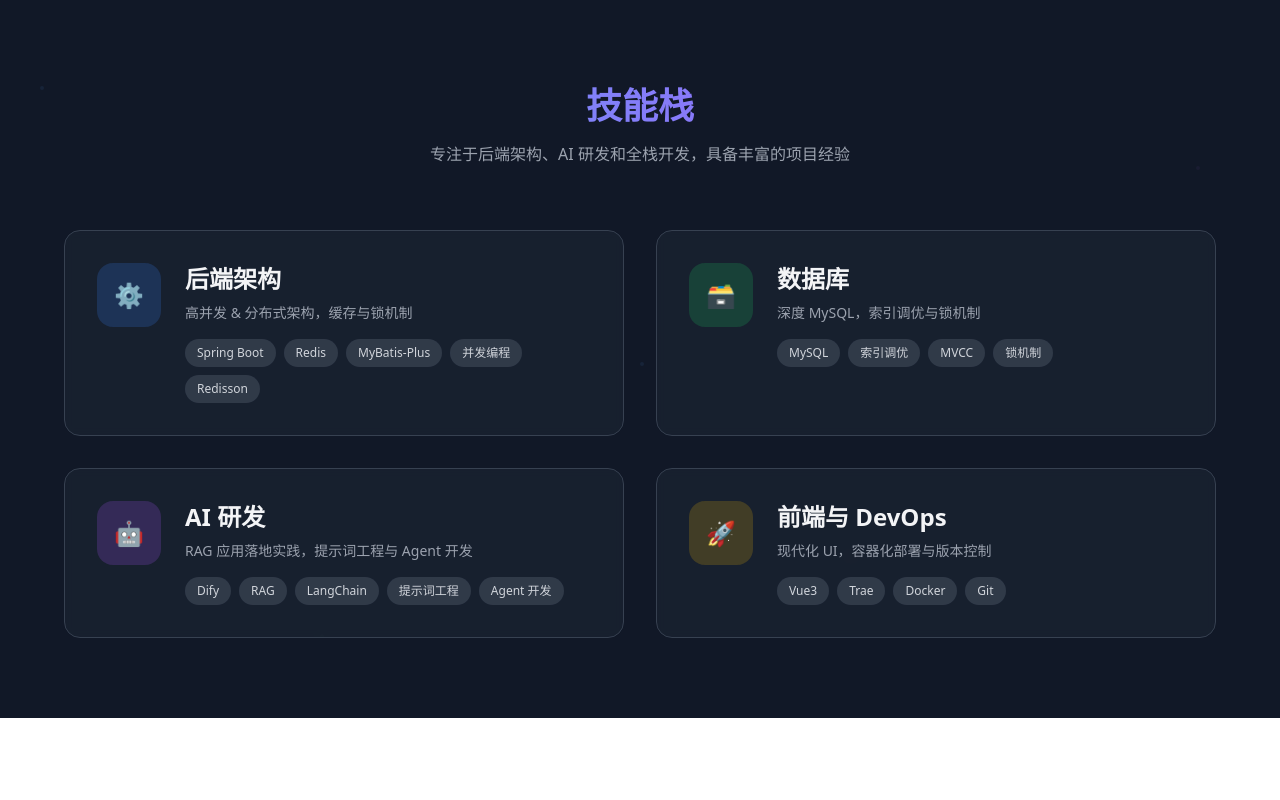
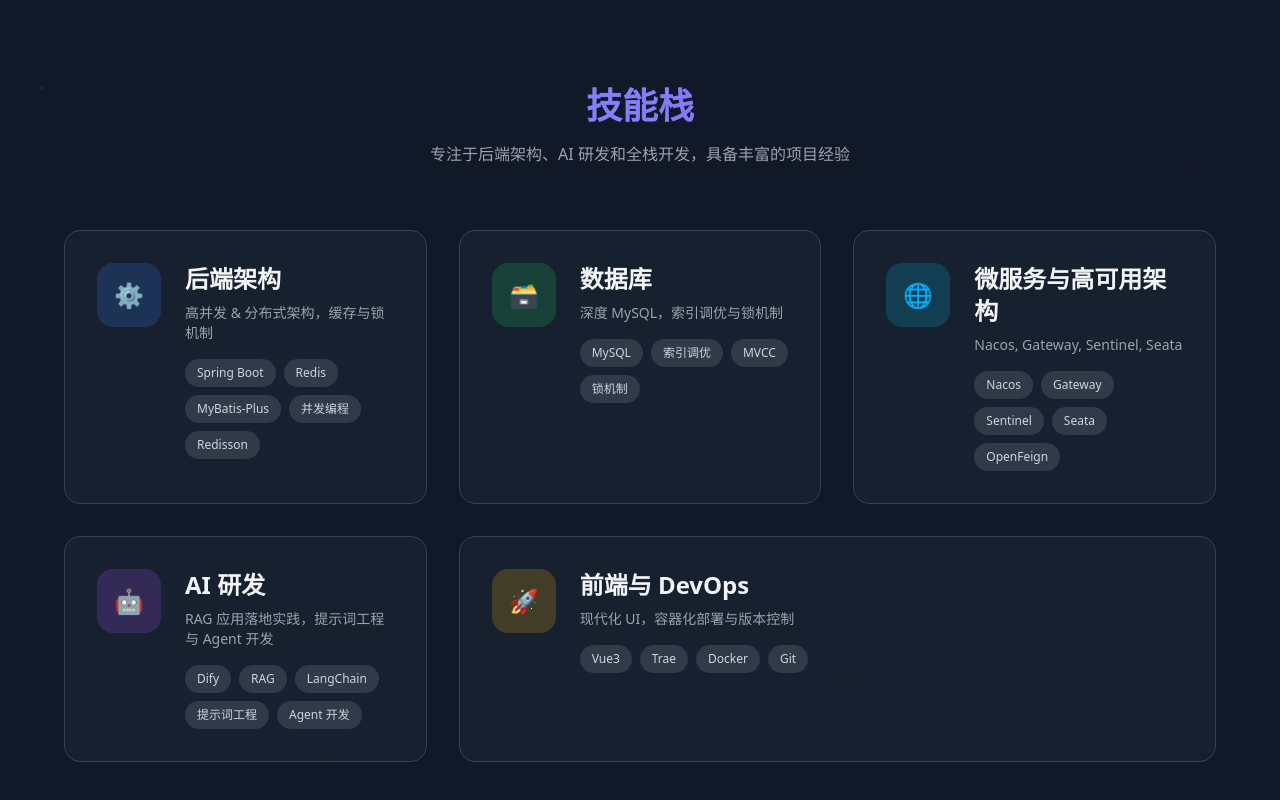
Before and after one commit to citen-xx/person-web-introduction, a Vue app: page / in a window 1280 px wide. Shown: the part 554-1354 px from the top of the page. Before the commit the page ends 1272 px from the top, so only its background shows below. Built offline with nearby package versions, Linux system fonts and the light colour scheme.

Commit message:
真-最后版本5

```diff
--- a/src/views/Home.vue
+++ b/src/views/Home.vue
@@ -78,7 +78,7 @@
           </p>
         </div>
 
-        <div class="grid grid-cols-1 md:grid-cols-2 gap-8">
+        <div class="grid grid-cols-1 md:grid-cols-2 lg:grid-cols-3 gap-8">
           <!-- 后端架构 -->
           <div class="bg-gray-800/50 backdrop-blur-sm rounded-2xl p-8 border border-gray-700 hover:border-blue-500 transition-all duration-300 hover:shadow-lg hover:shadow-blue-500/20 group relative overflow-hidden">
             <!-- 背景光效 -->
@@ -150,6 +150,43 @@
             </div>
           </div>
 
+          <!-- 微服务与高可用架构 -->
+          <div class="bg-gray-800/50 backdrop-blur-sm rounded-2xl p-8 border border-gray-700 hover:border-cyan-500 transition-all duration-300 hover:shadow-lg hover:shadow-cyan-500/20 group relative overflow-hidden">
+            <!-- 背景光效 -->
+            <div class="absolute inset-0 bg-gradient-to-br from-cyan-500/5 to-blue-500/5 opacity-0 group-hover:opacity-100 transition-opacity duration-500"></div>
+
+            <div class="flex items-start gap-6">
+              <div class="w-16 h-16 bg-cyan-500/20 rounded-2xl flex items-center justify-center flex-shrink-0 group-hover:scale-110 transition-transform duration-300">
+                <span class="text-cyan-400 text-2xl">🌐</span>
+              </div>
+              <div class="flex-1">
+                <h3 class="text-2xl font-semibold mb-2 group-hover:text-cyan-400 transition-colors duration-300">
+                  微服务与高可用架构
+                </h3>
+                <p class="text-gray-400 mb-4 text-sm">
+                  Nacos, Gateway, Sentinel, Seata
+                </p>
+                <div class="flex flex-wrap gap-2">
+                  <div class="bg-gray-700/80 hover:bg-cyan-900/50 text-gray-300 hover:text-cyan-300 text-xs font-medium px-3 py-1.5 rounded-full transition-all duration-300 group-hover:scale-105 hover:shadow hover:shadow-cyan-500/20">
+                    Nacos
+                  </div>
+                  <div class="bg-gray-700/80 hover:bg-cyan-900/50 text-gray-300 hover:text-cyan-300 text-xs font-medium px-3 py-1.5 rounded-full transition-all duration-300 group-hover:scale-105 hover:shadow hover:shadow-cyan-500/20">
+                    Gateway
+                  </div>
+                  <div class="bg-gray-700/80 hover:bg-cyan-900/50 text-gray-300 hover:text-cyan-300 text-xs font-medium px-3 py-1.5 rounded-full transition-all duration-300 group-hover:scale-105 hover:shadow hover:shadow-cyan-500/20">
+                    Sentinel
+                  </div>
+                  <div class="bg-gray-700/80 hover:bg-cyan-900/50 text-gray-300 hover:text-cyan-300 text-xs font-medium px-3 py-1.5 rounded-full transition-all duration-300 group-hover:scale-105 hover:shadow hover:shadow-cyan-500/20">
+                    Seata
+                  </div>
+                  <div class="bg-gray-700/80 hover:bg-cyan-900/50 text-gray-300 hover:text-cyan-300 text-xs font-medium px-3 py-1.5 rounded-full transition-all duration-300 group-hover:scale-105 hover:shadow hover:shadow-cyan-500/20">
+                    OpenFeign
+                  </div>
+                </div>
+              </div>
+            </div>
+          </div>
+
           <!-- AI 研发 -->
           <div class="bg-gray-800/50 backdrop-blur-sm rounded-2xl p-8 border border-gray-700 hover:border-purple-500 transition-all duration-300 hover:shadow-lg hover:shadow-purple-500/20 group relative overflow-hidden">
             <!-- 背景光效 -->
@@ -188,7 +225,7 @@
           </div>
 
           <!-- 前端与 DevOps -->
-          <div class="bg-gray-800/50 backdrop-blur-sm rounded-2xl p-8 border border-gray-700 hover:border-yellow-500 transition-all duration-300 hover:shadow-lg hover:shadow-yellow-500/20 group relative overflow-hidden">
+          <div class="bg-gray-800/50 backdrop-blur-sm rounded-2xl p-8 border border-gray-700 hover:border-yellow-500 transition-all duration-300 hover:shadow-lg hover:shadow-yellow-500/20 group relative overflow-hidden lg:col-span-2">
             <!-- 背景光效 -->
             <div class="absolute inset-0 bg-gradient-to-br from-yellow-500/5 to-orange-500/5 opacity-0 group-hover:opacity-100 transition-opacity duration-500"></div>
 
--- a/src/views/ProjectDetail.vue
+++ b/src/views/ProjectDetail.vue
@@ -89,58 +89,53 @@
 
           <div v-else-if="projectId === 'order-system'">
             <h2>项目背景</h2>
-            <p>针对高校午间就餐高峰期出现的高并发抢单、系统卡顿、套餐超卖等痛点，将传统的单体点餐系统重构为具备高可用、高并发承载能力的交易与履约中台。系统支持 thousands QPS 的并发请求，保障了师生在就餐高峰期的顺畅点餐体验。</p>
+            <p>针对高校午间就餐高峰期出现的高并发抢单、系统卡顿等痛点，将传统的单体点餐系统解耦重构为具备高可用、高并发承载能力的微服务交易与履约中台。</p>
 
             <h2>核心亮点</h2>
             <ul>
-              <li><strong>Redisson 乐观锁防超卖</strong>：彻底杜绝极端并发下的库存超卖惨剧</li>
-              <li><strong>RabbitMQ 死信延迟队列</strong>：优雅处理超时订单，提升系统吞吐量</li>
-              <li><strong>策略模式重构</strong>：消除 if-else 屎山代码，提升系统可扩展性</li>
-              <li><strong>AOP 切面幂等性保障</strong>：防止网络抖动导致的重复订单</li>
+              <li><strong>Nacos + Gateway 动态路由</strong>：实现服务动态注册与配置发现，会话拦截与 JWT Token 解析前置</li>
+              <li><strong>Sentinel 限流熔断</strong>：基于 QPS 的滑动窗口限流，配置熔断降级策略防止服务雪崩</li>
+              <li><strong>Seata 分布式事务</strong>：AT 模式保障跨库事务最终一致性</li>
+              <li><strong>RabbitMQ 延迟队列</strong>：实现超时订单优雅履约与库存回滚</li>
             </ul>
 
             <h2>架构设计与技术栈</h2>
             <ul>
-              <li>核心框架: Spring Boot, MyBatis-Plus</li>
-              <li>并发与缓存: Redis, Redisson, Spring Cache, 线程池</li>
-              <li>消息与通信: RabbitMQ (延迟队列), WebSocket, JWT</li>
+              <li>微服务生态: Spring Cloud Alibaba (Nacos, Gateway, Sentinel, Seata), OpenFeign</li>
+              <li>核心框架与中间件: Spring Boot, Redis, RabbitMQ, MyBatis-Plus</li>
             </ul>
 
             <h2>技术实现细节</h2>
-            <h3>1. Redisson 乐观锁防超卖实现</h3>
-            <p>在秒杀或特价套餐抢购场景下，传统的 JVM 锁（如 synchronized）在分布式环境下形同虚设：</p>
+            <h3>1. 微服务解耦与无状态鉴权 (Gateway + Nacos)</h3>
+            <p>彻底摒弃单体架构耦合，拆分为订单、商品、用户等独立微服务：</p>
             <ul>
-              <li>采用 Redisson 分布式锁作为第一道防线拦截横向并发</li>
-              <li>在 MySQL 扣减库存时兜底引入乐观锁（版本号 version 机制）</li>
-              <li>彻底杜绝了 ABA 问题与极端并发下的库存超卖（负库存）惨剧</li>
-              <li>保障了交易数据的一致性和准确性</li>
+              <li>利用 Nacos 实现服务动态注册与配置发现</li>
+              <li>引入 Spring Cloud Gateway 作为统一流量网关</li>
+              <li>将会话拦截与 JWT Token 解析前置，实现下游微服务的无状态化与安全隔离</li>
             </ul>
 
-            <h3>2. RabbitMQ 死信延迟队列技术</h3>
-            <p>针对“下单后 15 分钟未支付需释放库存”的业务需求：</p>
+            <h3>2. 服务雪崩防御与高可用保护 (Sentinel)</h3>
+            <p>面对脉冲式高并发抢单，深度集成 Sentinel：</p>
             <ul>
-              <li>弃用传统的“定时任务轮询扫表”（极大消耗数据库 I/O 且存在延迟误差）</li>
-              <li>引入 RabbitMQ 死信队列（DLX）与 TTL 机制</li>
-              <li>将订单作为延迟消息投递，实现时间到达后的精准消费与库存回滚</li>
-              <li>系统吞吐量显著提升，数据库压力大幅降低</li>
+              <li>对核心交易接口配置基于 QPS 的滑动窗口限流</li>
+              <li>对非核心下游服务（如积分、短信通知）配置熔断降级策略</li>
+              <li>彻底阻断单点故障引发的全局微服务级联雪崩</li>
             </ul>
 
-            <h3>3. 策略模式消除 if-else 屎山代码</h3>
-            <p>原系统的订单价格计算模块充斥着大量 if-else 嵌套（如满减、VIP 折扣、新客立减）：</p>
+            <h3>3. 跨库分布式事务一致性 (Seata)</h3>
+            <p>针对微服务拆分后"创建订单"与"扣减库存"的跨库事务难题：</p>
             <ul>
-              <li>利用策略模式 (Strategy) 封装独立的计费算法卡片</li>
-              <li>结合简单工厂模式 (Factory) 动态分发策略</li>
-              <li>严格落实“开闭原则（OCP）”，新增任何营销活动均无需修改核心业务代码</li>
-              <li>代码可读性和可维护性大幅提升，减少了线上 Bug 的发生</li>
+              <li>引入 Seata (AT 模式) 构建全局事务</li>
+              <li>通过底层拦截 SQL 生成 undo_log</li>
+              <li>在保证系统高并发吞吐量的同时，依靠补偿机制实现了交易链路数据的最终一致性</li>
             </ul>
 
-            <h3>4. AOP 切面保障交易接口幂等性</h3>
-            <p>为防止校园网卡顿导致的重复点击提交订单（重复扣款）：</p>
+            <h3>4. 异步 RPC 履约与延迟取消 (RabbitMQ + OpenFeign)</h3>
+            <p>核心下单链路通过 OpenFeign 实现服务间 RPC 调用：</p>
             <ul>
-              <li>基于自定义注解 + Spring AOP 切面编程设计了全局防重拦截器</li>
-              <li>通过前端派发唯一 Token 结合 Redis setnx 特性</li>
-              <li>在业务逻辑执行前完成校验，确保核心交易接口在遭遇网络重发时具备绝对的幂等性</li>
-              <li>保障了交易的安全性和可靠性</li>
+              <li>基于 RabbitMQ 死信队列实现 15 分钟未支付订单的优雅自动取消</li>
+              <li>实现时间到达后的精准消费与库存回滚</li>
+              <li>消除传统定时任务轮询扫表的数据库 I/O 压力</li>
             </ul>
           </div>
 
@@ -164,7 +159,7 @@
   if (projectId.value === 'ai-assistant') {
     return '校园智能知识库助手'
   } else if (projectId.value === 'order-system') {
-    return '高并发餐饮交易与履约中台'
+    return '高并发餐饮交易与履约微服务中台'
   }
   return '项目详情'
 })
@@ -173,7 +168,7 @@
   if (projectId.value === 'ai-assistant') {
     return ['Spring Boot', 'Dify', 'Redis', 'WebFlux', 'RAG', 'SSE']
   } else if (projectId.value === 'order-system') {
-    return ['Spring Boot', 'MySQL调优', '分布式锁', '策略模式', 'RabbitMQ', 'WebSocket']
+    return ['Spring Cloud Alibaba', 'Sentinel', 'Seata', 'Nacos', 'Gateway', '微服务']
   }
   return []
 })
--- a/src/views/Projects.vue
+++ b/src/views/Projects.vue
@@ -57,45 +57,45 @@
             </div>
           </div>
 
-          <!-- 项目二：高并发餐饮交易与履约中台 -->
+          <!-- 项目二：高并发餐饮交易与履约微服务中台 -->
           <div class="bg-gray-800 rounded-2xl overflow-hidden shadow-lg hover:shadow-xl transition-all duration-300 border border-gray-700 hover:border-green-500/50 group">
             <div class="h-40 bg-gradient-to-r from-green-600 to-teal-700 flex items-center justify-center relative overflow-hidden">
               <div class="text-white text-3xl font-bold z-10">
-                餐饮交易中台
+                微服务中台
               </div>
               <div class="absolute inset-0 bg-gradient-to-br from-green-600/30 to-teal-700/30 opacity-0 group-hover:opacity-100 transition-opacity duration-300"></div>
               <div class="absolute top-0 right-0 w-20 h-20 bg-white/10 backdrop-blur-sm rounded-bl-full"></div>
             </div>
             <div class="p-8">
               <h2 class="text-2xl font-semibold mb-4 group-hover:text-green-400 transition-colors duration-300">
-                高并发餐饮交易与履约中台
+                高并发餐饮交易与履约微服务中台
               </h2>
               <div class="text-gray-400 mb-6 space-y-4">
                 <p class="leading-relaxed">
-                  针对高校午间就餐高峰期出现的高并发抢单、系统卡顿、套餐超卖等痛点，将传统的单体点餐系统重构为具备高可用、高并发承载能力的交易与履约中台。
+                  将单体架构解耦重构为独立微服务。基于 Nacos 与 Gateway 实现动态路由与鉴权；深度集成 Sentinel 实施接口限流与熔断降级；引入 Seata 保障跨库事务最终一致性。
                 </p>
                 <div>
                   <h4 class="font-semibold text-gray-300 mb-2">核心技术难点：</h4>
                   <ul class="list-disc pl-5 space-y-2">
-                    <li>Redisson + 乐观锁的防超卖护城河，彻底杜绝极端并发下的库存超卖</li>
-                    <li>RabbitMQ 死信队列处理超时订单，实现时间到达后的精准消费与库存回滚</li>
-                    <li>AOP 切面与 Redis 打造极致的接口幂等性，防止网络抖动导致的重复订单</li>
-                    <li>策略模式与简单工厂的重构艺术，严格落实开闭原则（OCP）</li>
+                    <li>Nacos + Gateway 实现动态路由与会话无状态鉴权</li>
+                    <li>Sentinel 滑动窗口限流与熔断降级，防止服务雪崩</li>
+                    <li>Seata AT 模式保障跨库事务最终一致性</li>
+                    <li>RabbitMQ 死信队列实现超时订单优雅履约</li>
                   </ul>
                 </div>
               </div>
               <div class="flex flex-wrap gap-2 mb-6">
-                <span class="bg-yellow-900/50 text-yellow-400 text-xs font-medium px-3 py-1 rounded-full">
-                  MySQL调优
+                <span class="bg-cyan-900/50 text-cyan-400 text-xs font-medium px-3 py-1 rounded-full">
+                  Spring Cloud Alibaba
+                </span>
+                <span class="bg-orange-900/50 text-orange-400 text-xs font-medium px-3 py-1 rounded-full">
+                  Sentinel
                 </span>
                 <span class="bg-purple-900/50 text-purple-400 text-xs font-medium px-3 py-1 rounded-full">
-                  分布式锁
+                  Seata
                 </span>
                 <span class="bg-blue-900/50 text-blue-400 text-xs font-medium px-3 py-1 rounded-full">
-                  策略模式
-                </span>
-                <span class="bg-orange-900/50 text-orange-400 text-xs font-medium px-3 py-1 rounded-full">
-                  RabbitMQ
+                  微服务
                 </span>
               </div>
               <router-link
```
